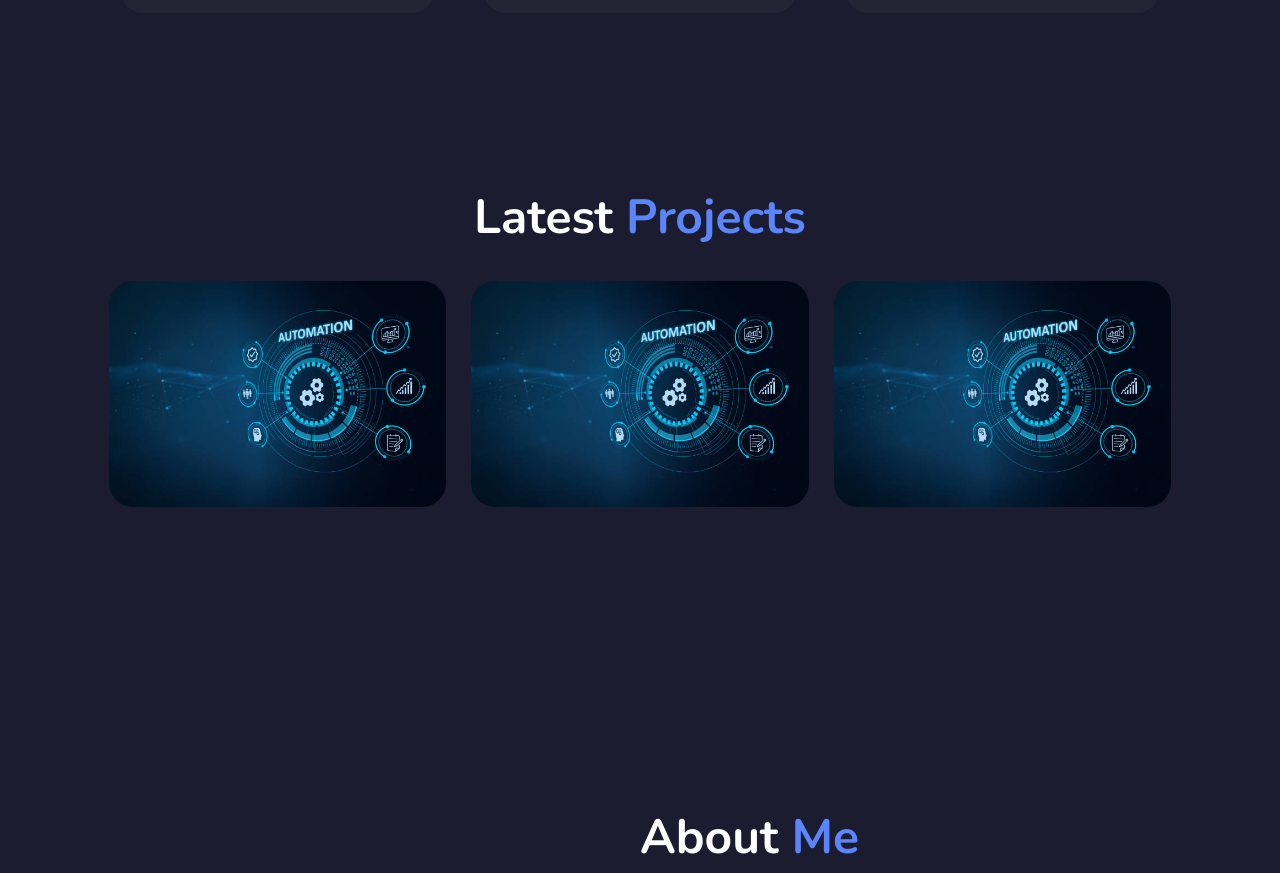
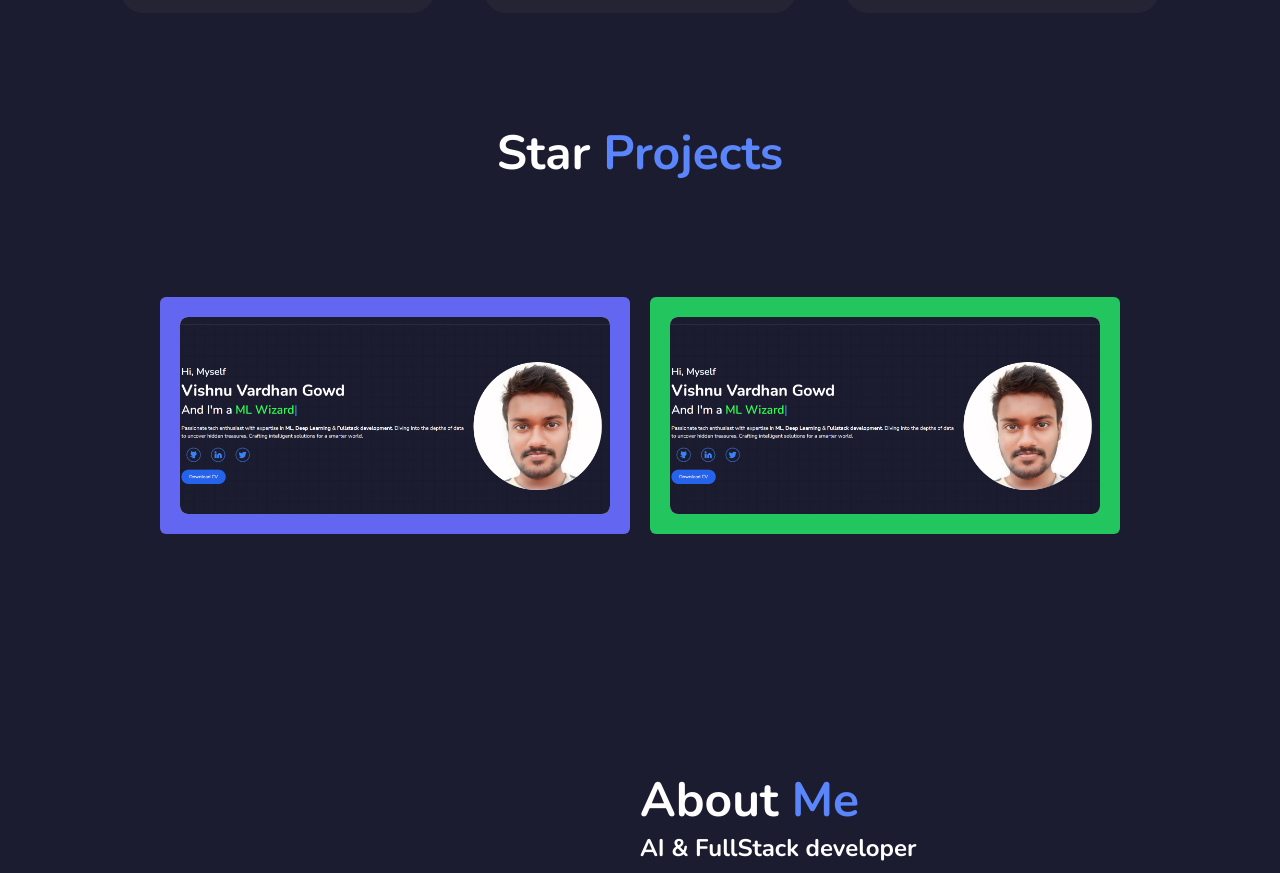
Before and after one commit to vishnuvardhanvaka/Portfolio, a Next.js app: page / in a window 1280 px wide. Shown: the part 2200-3073 px from the top of the page. Built offline with nearby package versions, Linux system fonts and the light colour scheme.

Commit message:
project ui

```diff
--- /dev/null
+++ b/src/app/components/Projects.tsx
@@ -0,0 +1,72 @@
+"use client";
+import { cn } from "@/lib/utils";
+import Link from 'next/link'
+import {
+    SiReact,
+    SiNextdotjs,
+    SiTailwindcss,
+    SiFastapi,
+    SiPostgresql,
+    SiMongodb,
+    SiAlwaysdata
+
+} from "react-icons/si";
+import { FaCloud } from "react-icons/fa";
+import { LuBrainCircuit } from "react-icons/lu";
+import { IconType } from 'react-icons'
+
+import { DirectionAwareHover } from "../../components/ui/direction-aware-hover";
+
+export default function Projects() {
+    const projects = [
+        {
+            title: "E-Learning Platform ",
+            tech: [SiNextdotjs, SiPostgresql, SiFastapi, , SiTailwindcss],
+            link: "http://localhost:3000/",
+            cover: "/portfolio.png",
+            background: "bg-indigo-500",
+        },
+        {
+            title: "E-Learning Platform ",
+            tech: [SiNextdotjs, SiPostgresql, SiFastapi, , SiTailwindcss],
+            link: "http://localhost:3000/",
+            cover: "/portfolio.png",
+            background: "bg-green-500",
+        },
+    ]
+    return (
+        <div className="py-10 p-5 sm:p-0">
+            <h1 className="text-center text-4xl lg:text-5xl mb-4 lg:mb-10 font-bold">Star <span className="text-[#5a85fb]">Projects</span></h1>
+            <div className="grid grid-cols-1 md:grid-cols-2 gap-5 px-20 pt-20">
+                {projects.map((project, index) => {
+                    return (
+                        <Link href={project.link} key={index}>
+                            <div className={cn(
+                                "p-5 rounded-md",
+                                project.background
+                            )}>
+                                <DirectionAwareHover
+                                    imageUrl={project.cover}
+                                    className="w-full space-y-5 cursor-pointer"
+                                >
+                                    <div className="space-y-5">
+                                        <h1 className="text-2xl font-bold">{project.title}</h1>
+                                        <div className="flex items-center gap-5">
+                                            {project.tech.map((Icon, index) => {
+                                                return (
+                                                    <Icon className="w-8 h-8" />
+                                                )
+                                            })}
+                                        </div>
+                                    </div>
+
+                                </DirectionAwareHover>
+                            </div>
+                        </Link>
+                    )
+                })}
+
+            </div>
+        </div>
+    )
+}
--- a/src/app/components/Skills.tsx
+++ b/src/app/components/Skills.tsx
@@ -1,4 +1,4 @@
-
+"use client"
 import { HoverEffect } from "../../components/ui/card-hover-effect";
 import {
     SiReact,
@@ -7,7 +7,6 @@ import {
     SiFastapi,
     SiPostgresql,
     SiMongodb,
-    SiJavascript,
     SiAlwaysdata
 
 } from "react-icons/si";
--- a/src/app/page.tsx
+++ b/src/app/page.tsx
@@ -6,6 +6,7 @@ import Lottie from "lottie-react";
 import animationData from '../../public/aiCircute.json'
 import { Button } from "../components/ui/moving-border";
 import Skills from './components/Skills';
+import Projects from './components/Projects';
 import {
     SiReact,
 
@@ -141,8 +142,6 @@ export default function portfolio() {
                 <Skills />
             </div>
 
-
-
             {/* My Services */}
             <div id="services-section" className="w-full lg:h-[100vh] items-center flex-col py-16 px-3 mx-auto md:px-4 ">
                 <h1 className="text-center lg:text-left text-4xl lg:text-3xl mb-4 lg:mb-0 font-bold">My <span className="text-[#5a85fb]">Services</span></h1>
@@ -181,16 +180,8 @@ export default function portfolio() {
             </div>
 
             {/* Latest Projects */}
-            <div id="projects-section" className="w-full py-16 px-3 mx-auto md:px-4 ">
-                <h1 className="text-center text-4xl lg:text-5xl mb-4 lg:mb-10 font-bold">Latest <span className="text-[#5a85fb]">Projects</span></h1>
-                <div className="h-full items-center flex w-full justify-center">
-                    <div className="w-full grid lg:grid-cols-3 justify-center mx-auto">
-                        <img className={`rounded-3xl mx-auto w-[93%] lg:max-w-3xl hover:cursor-pointer`} src="/automation.png" alt="Catalogue-pana.svg" />
-                        <img className={`rounded-3xl mx-auto w-[93%] lg:max-w-3xl hover:cursor-pointer`} src="/automation.png" alt="Catalogue-pana.svg" />
-                        <img className={`rounded-3xl mx-auto w-[93%] lg:max-w-3xl hover:cursor-pointer`} src="/automation.png" alt="Catalogue-pana.svg" />
-
-                    </div>
-                </div>
+            <div id="projects-section">
+                <Projects />
             </div>
 
             {/* About Me */}
--- /dev/null
+++ b/src/components/ui/direction-aware-hover.tsx
@@ -0,0 +1,169 @@
+"use client";
+
+import { useRef, useState } from "react";
+import Image from "next/image";
+import { AnimatePresence, motion } from "framer-motion";
+import { cn } from "@/lib/utils";
+
+export const DirectionAwareHover = ({
+  imageUrl,
+  children,
+  childrenClassName,
+  imageClassName,
+  className,
+}: {
+  imageUrl: string;
+  children: React.ReactNode | string;
+  childrenClassName?: string;
+  imageClassName?: string;
+  className?: string;
+}) => {
+  const ref = useRef<HTMLDivElement>(null);
+
+  const [direction, setDirection] = useState<
+    "top" | "bottom" | "left" | "right" | string
+  >("left");
+
+  const handleMouseEnter = (
+    event: React.MouseEvent<HTMLDivElement, MouseEvent>
+  ) => {
+    if (!ref.current) return;
+
+    const direction = getDirection(event, ref.current);
+    console.log("direction", direction);
+    switch (direction) {
+      case 0:
+        setDirection("top");
+        break;
+      case 1:
+        setDirection("right");
+        break;
+      case 2:
+        setDirection("bottom");
+        break;
+      case 3:
+        setDirection("left");
+        break;
+      default:
+        setDirection("left");
+        break;
+    }
+  };
+
+  const getDirection = (
+    ev: React.MouseEvent<HTMLDivElement, MouseEvent>,
+    obj: HTMLElement
+  ) => {
+    const { width: w, height: h, left, top } = obj.getBoundingClientRect();
+    const x = ev.clientX - left - (w / 2) * (w > h ? h / w : 1);
+    const y = ev.clientY - top - (h / 2) * (h > w ? w / h : 1);
+    const d = Math.round(Math.atan2(y, x) / 1.57079633 + 5) % 4;
+    return d;
+  };
+
+  return (
+    <motion.div
+      onMouseEnter={handleMouseEnter}
+      ref={ref}
+      className={cn(
+        "bg-transparent rounded-lg overflow-hidden group/card relative",
+        className
+      )}
+    >
+      <AnimatePresence mode="wait">
+        <motion.div
+          className="relative h-full w-full"
+          initial="initial"
+          whileHover={direction}
+          exit="exit"
+        >
+          <motion.div className="group-hover/card:block hidden absolute inset-0 w-full h-full bg-black/40 z-10 transition duration-500" />
+          <motion.div
+            variants={variants}
+            className="h-full w-full relative bg-gray-50 dark:bg-black"
+            transition={{
+              duration: 0.2,
+              ease: "easeOut",
+            }}
+          >
+            <Image
+              alt="image"
+              className={cn(
+                "h-full w-full object-cover scale-[1.15]",
+                imageClassName
+              )}
+              width="1000"
+              height="1000"
+              src={imageUrl}
+            />
+          </motion.div>
+          <motion.div
+            variants={textVariants}
+            transition={{
+              duration: 0.5,
+              ease: "easeOut",
+            }}
+            className={cn(
+              "text-white absolute bottom-4 left-4 z-40",
+              childrenClassName
+            )}
+          >
+            {children}
+          </motion.div>
+        </motion.div>
+      </AnimatePresence>
+    </motion.div>
+  );
+};
+
+const variants = {
+  initial: {
+    x: 0,
+  },
+
+  exit: {
+    x: 0,
+    y: 0,
+  },
+  top: {
+    y: 20,
+  },
+  bottom: {
+    y: -20,
+  },
+  left: {
+    x: 20,
+  },
+  right: {
+    x: -20,
+  },
+};
+
+const textVariants = {
+  initial: {
+    y: 0,
+    x: 0,
+    opacity: 0,
+  },
+  exit: {
+    y: 0,
+    x: 0,
+    opacity: 0,
+  },
+  top: {
+    y: -20,
+    opacity: 1,
+  },
+  bottom: {
+    y: 2,
+    opacity: 1,
+  },
+  left: {
+    x: -2,
+    opacity: 1,
+  },
+  right: {
+    x: 20,
+    opacity: 1,
+  },
+};
```
Also changed, not shown: public/portfolio.png (added).
